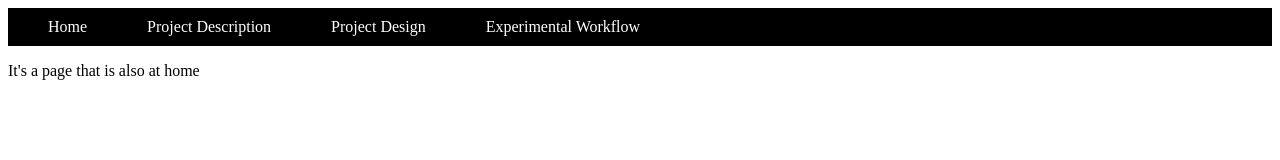
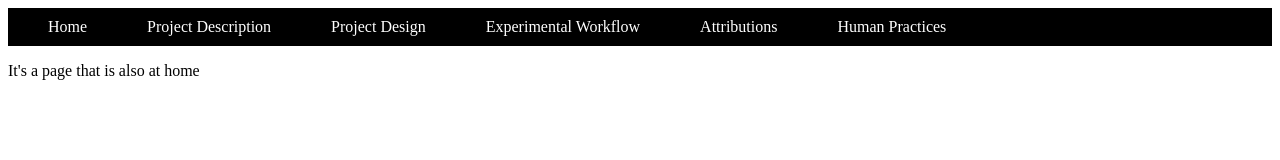
Before and after one commit to al-Anqa/MDSC507-Cellucoat-Wiki, a plain HTML site: page index.html in a window 1280 px wide. Drawn offline with Linux system fonts and the light colour scheme.

Commit message:
edit nav v2

```diff
--- a/index.html
+++ b/index.html
@@ -34,6 +34,8 @@
           <li><a href="./description.html">Project Description</a></li>
           <li><a href="./design.html">Project Design</a></li>
           <li><a href="./Experimental Workflow.html">Experimental Workflow</a></li>
+          <li><a href="./Attributions.html">Attributions</a></li>
+          <li><a href="./HumanPractices.html">Human Practices</a></li>
         </ul>
 
 
```
